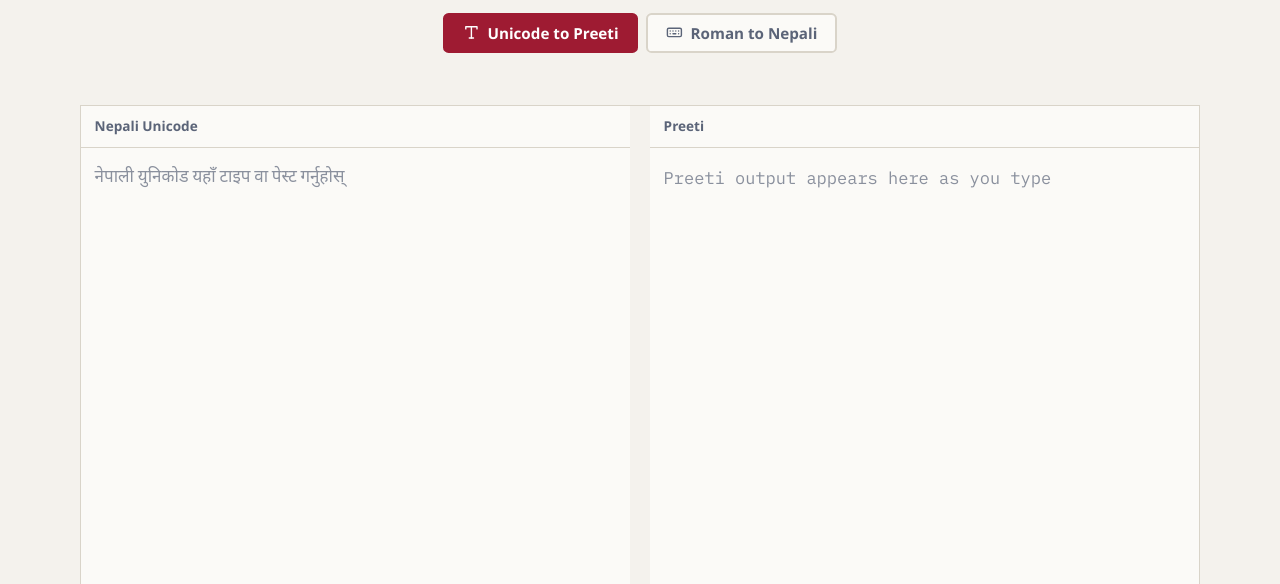
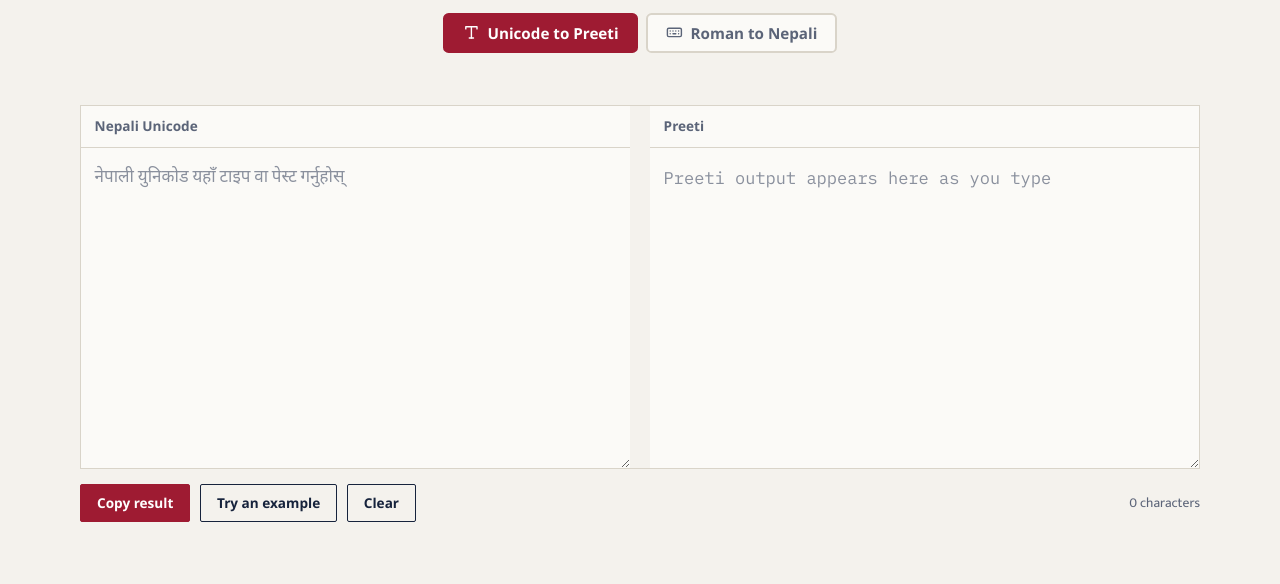
Before and after one commit to fiftytwo-52/unicodetopreeti, an Astro site: page / in a window 1280 px wide. Shown: the part 184-768 px from the top of the page. Built offline with nearby package versions, Linux system fonts and the light colour scheme; Astro itself is replaced by a stand-in of ours; a web font is replaced by a local one.

Commit message:
Reduce converter pane heights and make panes independently resizable

```diff
--- a/src/components/Converter.astro
+++ b/src/components/Converter.astro
@@ -102,6 +102,7 @@
   .panes {
     display: grid;
     grid-template-columns: 1fr 1fr;
+    align-items: start;
     gap: 1.25rem;
     background: var(--paper);
     border: 1px solid var(--rule);
@@ -142,7 +143,7 @@
     background: transparent;
     border: 0;
     padding: 0.85rem;
-    min-height: 24rem;
+    min-height: 15rem;
     min-width: 100%;
     resize: vertical;
     overflow: auto;
@@ -158,7 +159,7 @@
     }
 
     .pane__field {
-      min-height: 32rem;
+      min-height: 20rem;
       font-size: 1.063rem;
     }
   }
```
